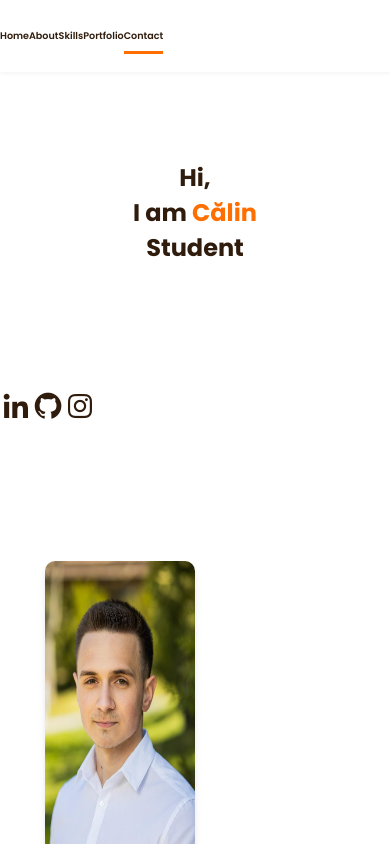
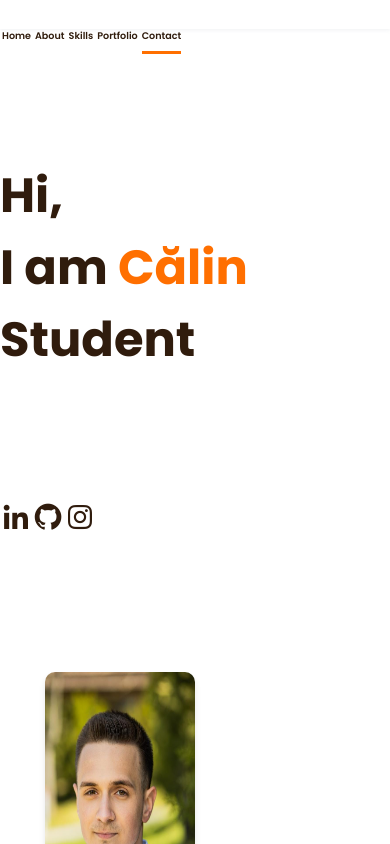
Before and after one commit to StroiaCalin/Resume4, a React (Vite) app: page / in a window 390 px wide. Shown: the top 844 px of the page. Built offline with nearby package versions, Linux system fonts and the light colour scheme.

Commit message:
thirty-four

```diff
--- a/public/styles.css
+++ b/public/styles.css
@@ -459,7 +459,7 @@ img {
 
 @media (max-width: 393px) {
   .nav {
-    padding: 5; /* Eliminăm padding-ul din nav */
+    padding: 0; /* Nu adăugăm padding la nav */
   }
 
   .nav__list {
@@ -467,39 +467,35 @@ img {
     justify-content: center; /* Centrăm elementele */
     align-items: center;
     width: 100%;
-    margin: 0; /* Eliminăm orice margin implicit */
-    padding: 0; /* Eliminăm orice padding implicit */
+    margin: 0; /* Eliminăm marginile */
+    padding: 0; /* Eliminăm padding-ul pentru a menține un aspect compact */
   }
 
   .nav__item {
-    flex-grow: 1; /* Fiecare element crește pentru a umple spațiul disponibil */
-    margin: 0; /* Eliminăm marginile pentru a evita spațiul între elemente */
-    padding: 0; /* Eliminăm padding-ul pentru a maximiza spațiul disponibil */
+    flex-grow: 1; /* Fiecare element se extinde pentru a umple spațiul disponibil */
+    margin: 0 2px; /* Adăugăm un mic margin lateral între elemente pentru separare */
+    padding: 0; /* Eliminăm padding-ul intern */
   }
 
   .nav__link {
-    font-size: 0.6rem; /* Ajustăm dimensiunea fontului pentru a se potrivi */
+    font-size: 0.6rem; /* Mărimea fontului adaptată */
     display: block;
-    width: 100%; /* Asigurăm că link-ul ocupă întreaga lățime a elementului */
-    padding: 10px 0; /* Adăugăm padding vertical pentru a facilita interacțiunea */
+    width: 100%; /* Link-ul ocupă întreaga lățime a elementului */
+    padding: 10px 0; /* Padding vertical pentru ușurința interacțiunii */
   }
 
   .nav__toggle {
     font-size: 0.9rem;
     position: absolute;
-    right: 0; /* Plasăm toggle-ul exact în colțul din dreapta */
+    right: 0; /* Plasăm toggle-ul la marginea din dreapta */
     top: 50%;
     transform: translateY(-50%);
-    padding: 10px 0; /* Minimal padding pentru ușurința utilizării */
-    margin: 0; /* Eliminăm marginile */
+    padding: 10px 0; /* Padding vertical minimal */
   }
 
-
-  .home__title {
-    font-size: 1.5rem;
-    text-align: center;
+  .l-header {
+    height: 1.8rem; /* Menținem înălțimea redusă pentru header */
   }
-
   /* Ajustarea și centrarea imaginii */
   .home__img {
     height: 400px;
```
